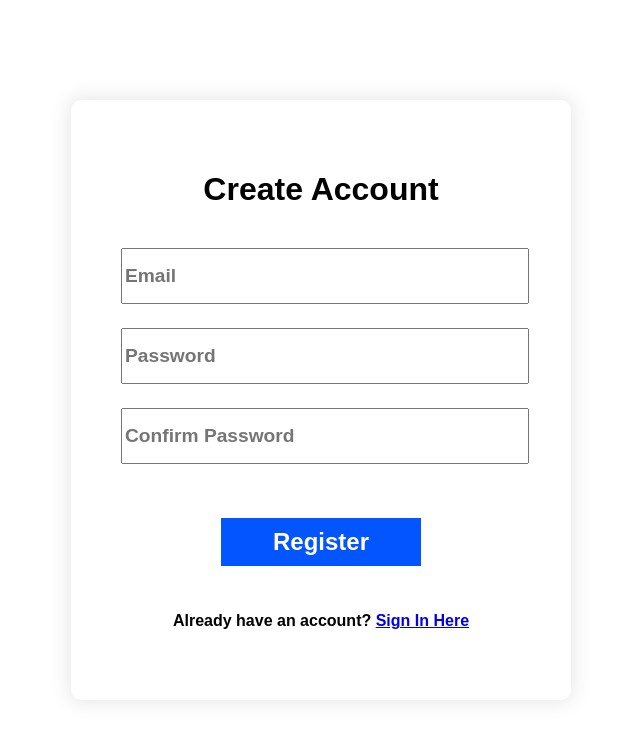
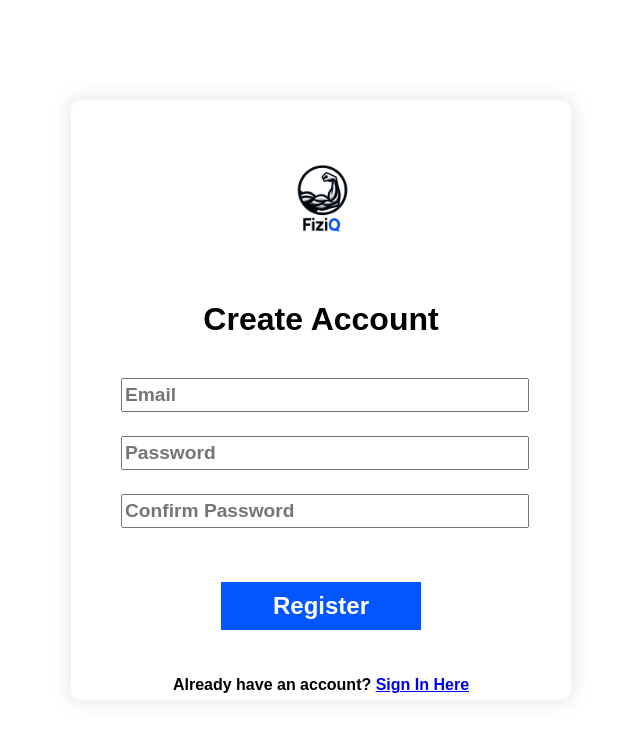
Before and after one commit to abhigyas/HackRU2024-FiziQ, a React (Vite) app: page / in a window 1280 px wide. Shown: the top 740 px of the page, without its empty margins (319-959 px from the left). Built offline with nearby package versions, Linux system fonts and the light colour scheme.

Commit message:
added icon to signup page

```diff
--- a/src/css/signupPage.css
+++ b/src/css/signupPage.css
@@ -80,3 +80,8 @@ input{
     background: rgb(225, 225, 225);
     color:#162938;
 }
+
+.logo{
+    width: 100px;
+    height: 100px;
+}
--- a/src/pages/HomePage.jsx
+++ b/src/pages/HomePage.jsx
@@ -11,7 +11,7 @@ function Home() {
           <ul className="navbar-nav">
                     <li className="logo">
                         <a className="nav-link">
-                            <img id="mainicon" src="../src/icons/Airpfp.png" draggable="false" />
+                            <img id="mainicon" src="" draggable="false" />
                             <span className="linktext">Air Music</span>
                         </a>
                     </li>
--- a/src/pages/Signup.jsx
+++ b/src/pages/Signup.jsx
@@ -5,6 +5,7 @@ import Alert from '@mui/material/Alert';
 import AlertTitle from '@mui/material/AlertTitle';
 import Stack from '@mui/material/Stack';
 import axios from 'axios';
+import logo from '../icons/logo.png';
 
 
 
@@ -44,6 +45,7 @@ function Signup() {
         <>
           <div className='form-box-holder'>
             <div className="form-box">
+              <img className='logo' src={logo} alt="" />
               <h1 className='header-text'>Create Account</h1>
               <div className="input-box">
                 <ion-icon name="mail-outline"></ion-icon>
```
Also changed, not shown: src/icons/logo.png (renamed from src/icons/cropped-logo.png).
